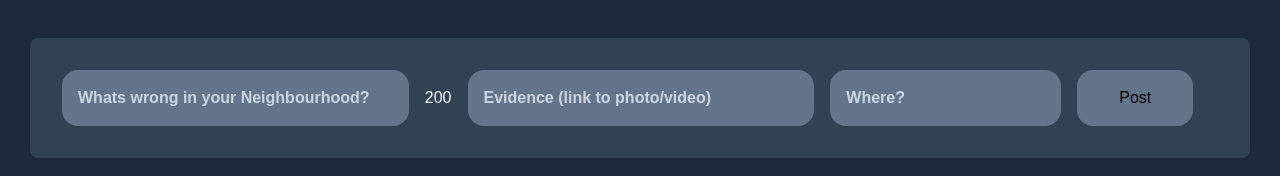
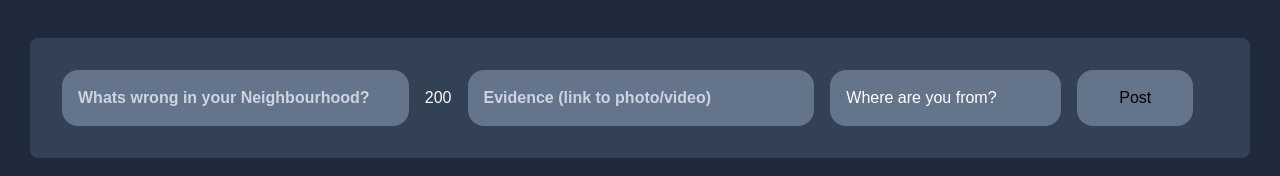
Before and after one commit to clvrdesign/neighbourhood-needs, a React (Vite) app: page / in a window 1280 px wide. Both pictures are taken after a click on the button "MAKE AN ENTRY!". Shown: the part 236-412 px from the top of the page. Built offline with nearby package versions, Linux system fonts and the light colour scheme.

Commit message:
feat: add realtime & submission validation

```diff
--- a/src/components/ProblemForm.jsx
+++ b/src/components/ProblemForm.jsx
@@ -1,29 +1,94 @@
+import { useRef, useState,useEffect } from "react";
 import { sortedNeighbourhoods } from "/src/utils/extractNeighbourhoods.js";
 
-// (function createDataList() {
-//   const container = document.querySelector('.select-container');
-//   const dataList = document.createElement('datalist');
-//   dataList.id = 'neighbourhood-choice';
+function ProblemForm({ showForm }) {
+  const [message, setMessage] = useState("");
+  const [selected, setSelected] = useState("");
+  const [isValidated, setIsValidated] = useState(false);
+  const problemText = useRef(null);
+  const problemSelection = useRef(null);
 
-//   neighbourhoodList.forEach(function(neighbourhood) {
-//     let neighbourhoodOption = document.createElement('option');
-//     neighbourhoodOption.value = neighbourhood.toUpperCase();
-//     dataList.appendChild(neighbourhoodOption);
-//   });
 
-//   container.appendChild(dataList);
-// })();
-function ProblemForm({showForm}) {
+  function handleProblemText(event) {
+    const contents = event.target.value.trim();
+    const input = event.target;
+    setMessage(contents);
+
+    if (contents.trim().length === 0) {
+      setIsValidated(false);
+      return input.setCustomValidity("You must state your problem first.");
+    }
+
+    if (contents.trim().length < 10) {
+      setIsValidated(false);
+      return input.setCustomValidity(
+        `Please lengthen this text to 10 characters or more (you're currently using ${contents.length} characters).`
+      );
+    }
+
+    input.setCustomValidity("");
+  }
+
+  function handleSelect(event) {
+    const contents = event.target.value;
+    const selection = event.target;
+    setSelected(contents);
+
+    if (contents.length === 0) {
+      setIsValidated(false);
+      return selection.setCustomValidity("You must choose a location.");
+    }
+
+    selection.setCustomValidity("");
+  }
+
+  function handleSubmit(event) {
+    event.preventDefault();
+    const inputValue = problemText.current.value;
+    const selectionValue = problemSelection.current.value;
+
+    if (inputValue.trim().length === 0) {
+      setIsValidated(false);
+       problemText.current.setCustomValidity("You must state your problem first.");
+       return problemText.current.reportValidity();
+    }
+
+    if (inputValue.trim().length < 10) {
+      setIsValidated(false);
+       problemText.current.setCustomValidity(
+        `Please lengthen this text to 10 characters or more (you're currently using ${inputValue.length} characters).`
+      );
+      return problemText.current.reportValidity();
+    }
+
+    if (selectionValue.trim().length === 0) {
+      setIsValidated(false);
+       problemSelection.current.setCustomValidity("You must choose a location.");
+       return problemSelection.current.reportValidity();
+    }
+
+    problemSelection.current.setCustomValidity("");
+    problemSelection.current.setCustomValidity("");
+    setIsValidated(true);
+
+
+
+  }
 
 
   return (
-    <form action="" className={`problem-form ${showForm|| 'problem-form--hidden'}`}>
+    <form
+      action=""
+      className={`problem-form ${showForm || "problem-form--hidden"}`}
+      onSubmit={handleSubmit}
+    >
       <input
         type="text"
         placeholder="Whats wrong in your Neighbourhood?"
         className="message"
-        required
-        maxLength="200"
+        value={message}
+        onChange={handleProblemText}
+        ref={problemText}
       />
       <span className="character-count">200</span>
       <input
@@ -32,19 +97,23 @@ function ProblemForm({showForm}) {
         placeholder="Evidence (link to photo/video)"
       />
       <div className="select-container">
-        <input
+        <select
           className="neighbourhood-select"
-          required
-          list="neighbourhood-choice"
-          placeholder="Where?"
-        />
-        <datalist id="neighbourhood-choice">
-          {sortedNeighbourhoods.map((aNeighbourhood, index) => (
-            <option key={index} value={aNeighbourhood} />
+          value={selected}
+          onChange={handleSelect}
+          ref={problemSelection}
+        >
+          <option value="">Where are you from?</option>
+          {sortedNeighbourhoods.map((aNeighbourhood) => (
+            <option key={aNeighbourhood} value={aNeighbourhood}>
+              {aNeighbourhood}
+            </option>
           ))}
-        </datalist>
+        </select>
       </div>
-      <button className="post-btn">Post</button>
+      <button type="submit" className="post-btn">
+        Post
+      </button>
     </form>
   );
 }
```
